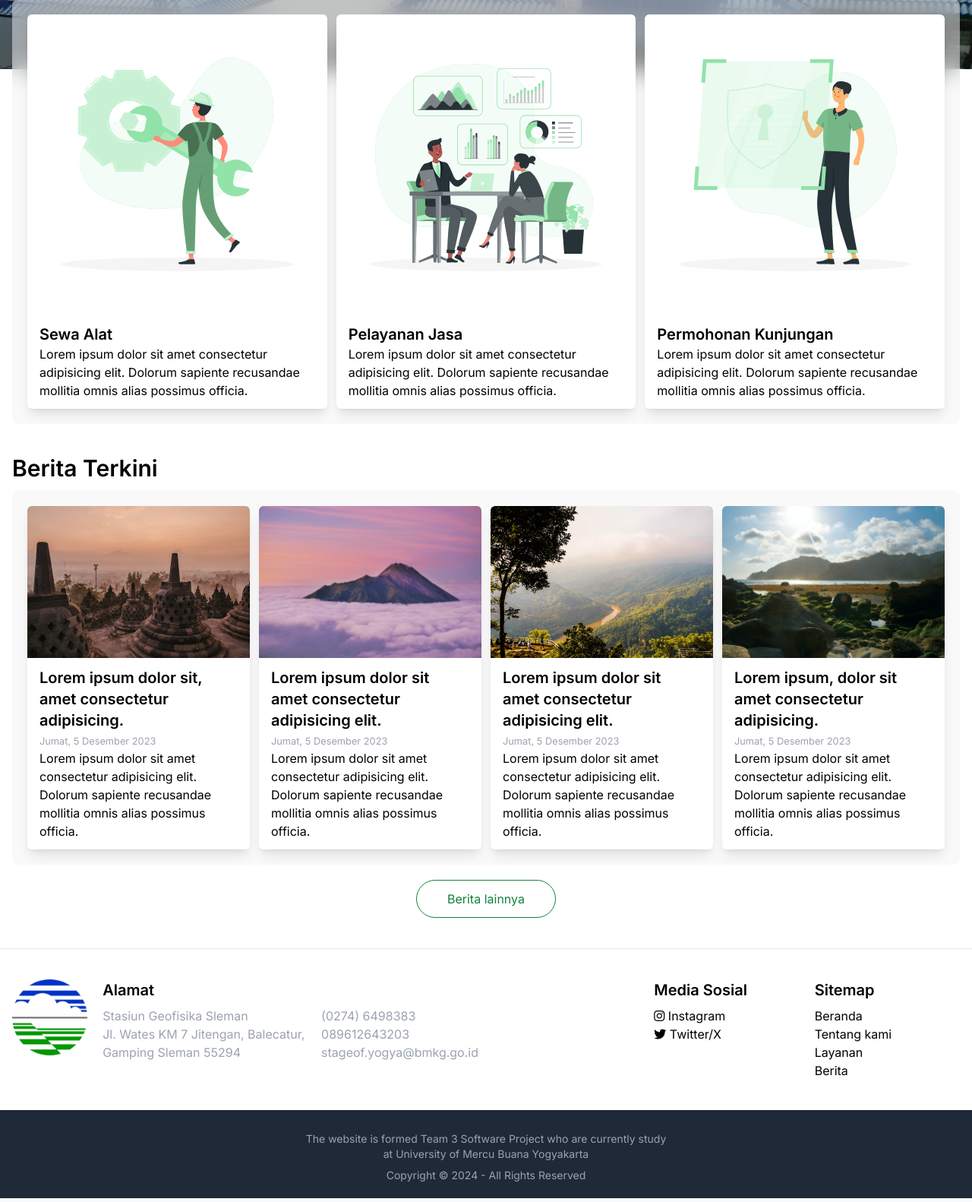
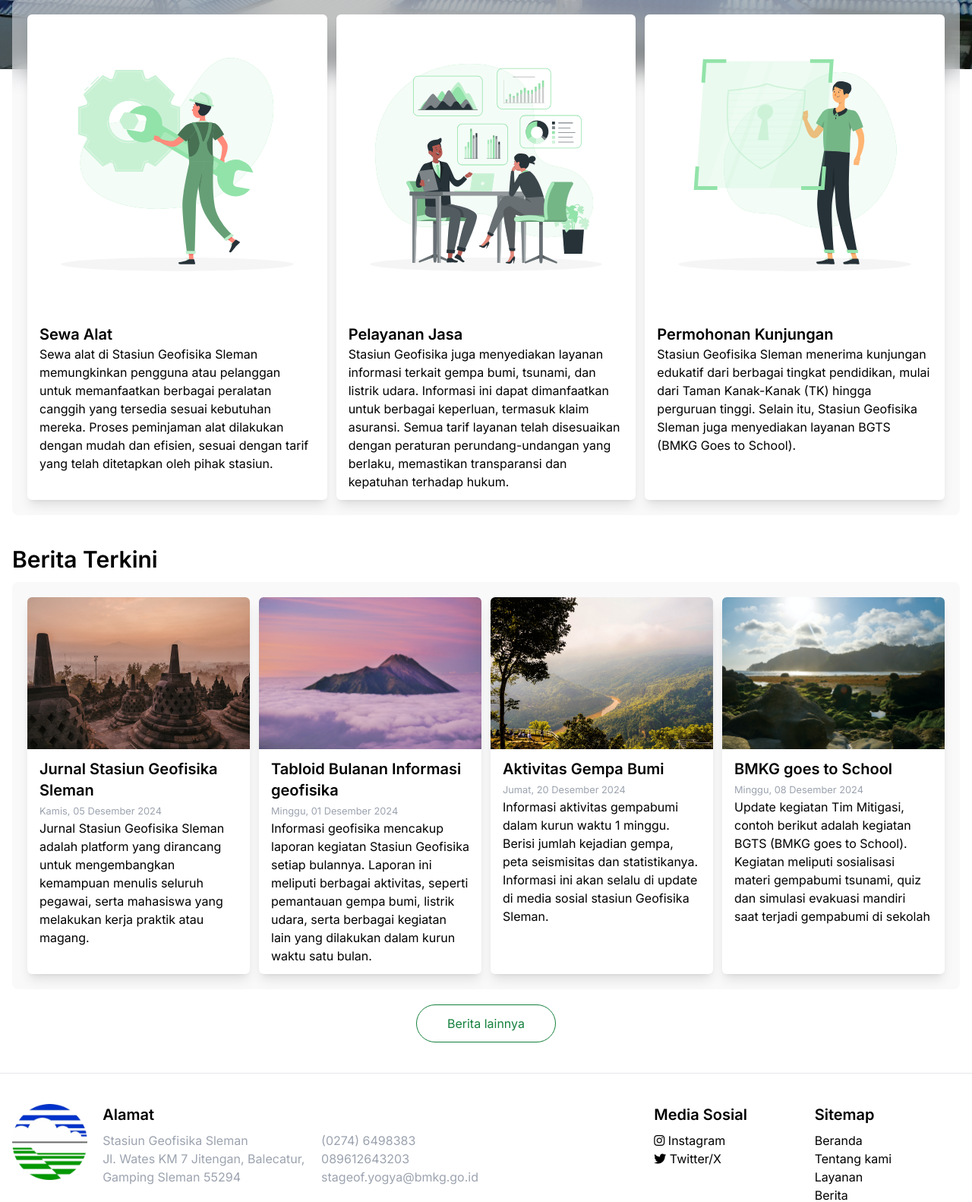
Before and after one commit to ycrus/bmkg-softpro, a Laravel app: page / in a window 1280 px wide. Shown: the part 909-2491 px from the top of the page at 76% size. Run offline with Laravel 10, Linux system fonts and the light colour scheme; style sheets or scripts are compiled from the project's sources; some libraries are stand-ins or nearby versions; some web fonts are replaced.

Commit message:
add some new data n image dashboard

```diff
--- a/app/Http/Controllers/SewaAlatController.php
+++ b/app/Http/Controllers/SewaAlatController.php
@@ -38,7 +38,7 @@
 
         $file = $request->file('surat_permohonan');
         $file_name = 'sewa-alat_user:' . $request->user()->id . '_date:' . Carbon::now() . '.' . $file->getClientOriginalExtension();
-        $path_permohonan = $file->storeAs('permohonan/sewa-alat', $file_name);
+        $path_permohonan = $file->storeAs('public/permohonan/sewa-alat', $file_name);
         $validated['user_id'] = Auth::id();
         $validated['surat_permohonan'] = $path_permohonan;
 
--- a/resources/views/pages/admin/dashboard.blade.php
+++ b/resources/views/pages/admin/dashboard.blade.php
@@ -9,13 +9,13 @@
             </span>
         </div>
         <div class="p-5 bg-white rounded-md shadow dark:bg-gray-700 dark:text-white">
-            <h3 class="text-xl font-bold dark:text-gray-400">Magang</h3>
+            <h3 class="text-xl font-bold dark:text-gray-400">Pelayanan Jasa</h3>
             <span>
                 <span class="text-3xl font-bold">{{ $magang->count() }}</span> permohonan
             </span>
         </div>
         <div class="p-5 bg-white rounded-md shadow dark:bg-gray-700 dark:text-white">
-            <h3 class="text-xl font-bold dark:text-gray-400">Asuransi</h3>
+            <h3 class="text-xl font-bold dark:text-gray-400">Permohonan Kunjungan</h3>
             <span>
                 <span class="text-3xl font-bold">{{ $asuransi->count() }}</span> permohonan
             </span>
--- a/resources/views/pages/landing.blade.php
+++ b/resources/views/pages/landing.blade.php
@@ -6,52 +6,51 @@
 'images' => '/images/layanan-sewa-alat.svg',
 'nama' => 'Sewa Alat',
 'url' => '/layanan/sewa-alat',
-'deskripsi' => 'Lorem ipsum dolor sit amet consectetur adipisicing elit. Dolorum sapiente recusandae mollitia omnis alias possimus officia.',
+'deskripsi' => 'Sewa alat di Stasiun Geofisika Sleman memungkinkan pengguna atau pelanggan untuk
+memanfaatkan berbagai peralatan canggih yang tersedia sesuai kebutuhan mereka. Proses peminjaman
+alat dilakukan dengan mudah dan efisien, sesuai dengan tarif yang telah ditetapkan oleh pihak stasiun. ',
 ],
 [
 'images' => '/images/layanan-konsultasi.svg',
 'nama' => 'Pelayanan Jasa',
 'url' => '/layanan/konsultasi',
-'deskripsi' => 'Lorem ipsum dolor sit amet consectetur adipisicing elit. Dolorum sapiente recusandae mollitia omnis alias possimus officia.',
+'deskripsi' => 'Stasiun Geofisika juga menyediakan layanan informasi terkait gempa bumi, tsunami, dan listrik udara.
+Informasi ini dapat dimanfaatkan untuk berbagai keperluan, termasuk klaim asuransi. Semua tarif layanan telah disesuaikan
+dengan peraturan perundang-undangan yang berlaku, memastikan transparansi dan kepatuhan terhadap hukum.',
 ],
 [
 'images' => '/images/layanan-klaim-asuransi.svg',
 'nama' => 'Permohonan Kunjungan',
 'url' => '/layanan/klaim-asuransi',
-'deskripsi' => 'Lorem ipsum dolor sit amet consectetur adipisicing elit. Dolorum sapiente recusandae mollitia omnis alias possimus officia.',
+'deskripsi' => 'Stasiun Geofisika Sleman menerima kunjungan edukatif dari berbagai tingkat pendidikan, mulai dari Taman Kanak-Kanak (TK) hingga perguruan tinggi.
+Selain itu, Stasiun Geofisika Sleman juga menyediakan layanan BGTS (BMKG Goes to School). ',
 ],
-// [
-// 'images' => '/images/layanan-peta-sebaran.svg',
-// 'nama' => 'Peta Sebaran',
-// 'url' => '/layanan/peta-sebaran',
-// 'deskripsi' => 'Lorem ipsum dolor sit amet consectetur adipisicing elit. Dolorum sapiente recusandae mollitia omnis alias possimus officia.',
-// ],
 ];
 
 $berita = [
 [
 'images' => '/images/slides/1.jpg',
-'dateCreated' => '2023-12-08 22:08:48',
-'title' => 'Lorem ipsum dolor sit, amet consectetur adipisicing.',
-'excerpt' => 'Lorem ipsum dolor sit amet consectetur adipisicing elit. Dolorum sapiente recusandae mollitia omnis alias possimus officia.',
+'dateCreated' => '2024-12-05 22:08:48',
+'title' => 'Jurnal Stasiun Geofisika Sleman',
+'excerpt' => 'Jurnal Stasiun Geofisika Sleman adalah platform yang dirancang untuk mengembangkan kemampuan menulis seluruh pegawai, serta mahasiswa yang melakukan kerja praktik atau magang. ',
 ],
 [
 'images' => '/images/slides/2.jpg',
-'dateCreated' => '2023-12-08 22:08:48',
-'title' => 'Lorem ipsum dolor sit amet consectetur adipisicing elit.',
-'excerpt' => 'Lorem ipsum dolor sit amet consectetur adipisicing elit. Dolorum sapiente recusandae mollitia omnis alias possimus officia.',
+'dateCreated' => '2024-12-1 22:08:48',
+'title' => 'Tabloid Bulanan Informasi geofisika',
+'excerpt' => 'Informasi geofisika mencakup laporan kegiatan Stasiun Geofisika setiap bulannya. Laporan ini meliputi berbagai aktivitas, seperti pemantauan gempa bumi, listrik udara, serta berbagai kegiatan lain yang dilakukan dalam kurun waktu satu bulan.',
 ],
 [
 'images' => '/images/slides/3.jpg',
-'dateCreated' => '2023-12-08 22:08:48',
-'title' => 'Lorem ipsum dolor sit amet consectetur adipisicing elit.',
-'excerpt' => 'Lorem ipsum dolor sit amet consectetur adipisicing elit. Dolorum sapiente recusandae mollitia omnis alias possimus officia.',
+'dateCreated' => '2024-12-20 22:08:48',
+'title' => 'Aktivitas Gempa Bumi',
+'excerpt' => 'Informasi aktivitas gempabumi dalam kurun waktu 1 minggu. Berisi jumlah kejadian gempa, peta seismisitas dan statistikanya. Informasi ini akan selalu di update di media sosial stasiun Geofisika Sleman.',
 ],
 [
 'images' => '/images/slides/4.jpg',
-'dateCreated' => '2023-12-08 22:08:48',
-'title' => 'Lorem ipsum, dolor sit amet consectetur adipisicing.',
-'excerpt' => 'Lorem ipsum dolor sit amet consectetur adipisicing elit. Dolorum sapiente recusandae mollitia omnis alias possimus officia.',
+'dateCreated' => '2024-12-8 22:08:48',
+'title' => 'BMKG goes to School',
+'excerpt' => 'Update kegiatan Tim Mitigasi, contoh berikut adalah kegiatan BGTS (BMKG goes to School). Kegiatan meliputi sosialisasi materi gempabumi tsunami, quiz dan simulasi evakuasi mandiri saat terjadi gempabumi di sekolah',
 ],
 ];
 @endphp
@@ -114,7 +113,7 @@
                             </a>
                         </h4>
                         <small
-                            class="text-gray-400 dark:text-gray-500">{{ \Carbon\Carbon::parse($artikel['dateCreated'])->isoFormat('dddd, d MMMM Y') }}</small>
+                            class="text-gray-400 dark:text-gray-500">{{ \Carbon\Carbon::parse($artikel['dateCreated'])->isoFormat('dddd, DD MMMM YYYY') }}</small>
                         <p class="hidden md:inline-block dark:text-gray-400">{{ $artikel['excerpt'] }}</p>
                     </div>
 
```
